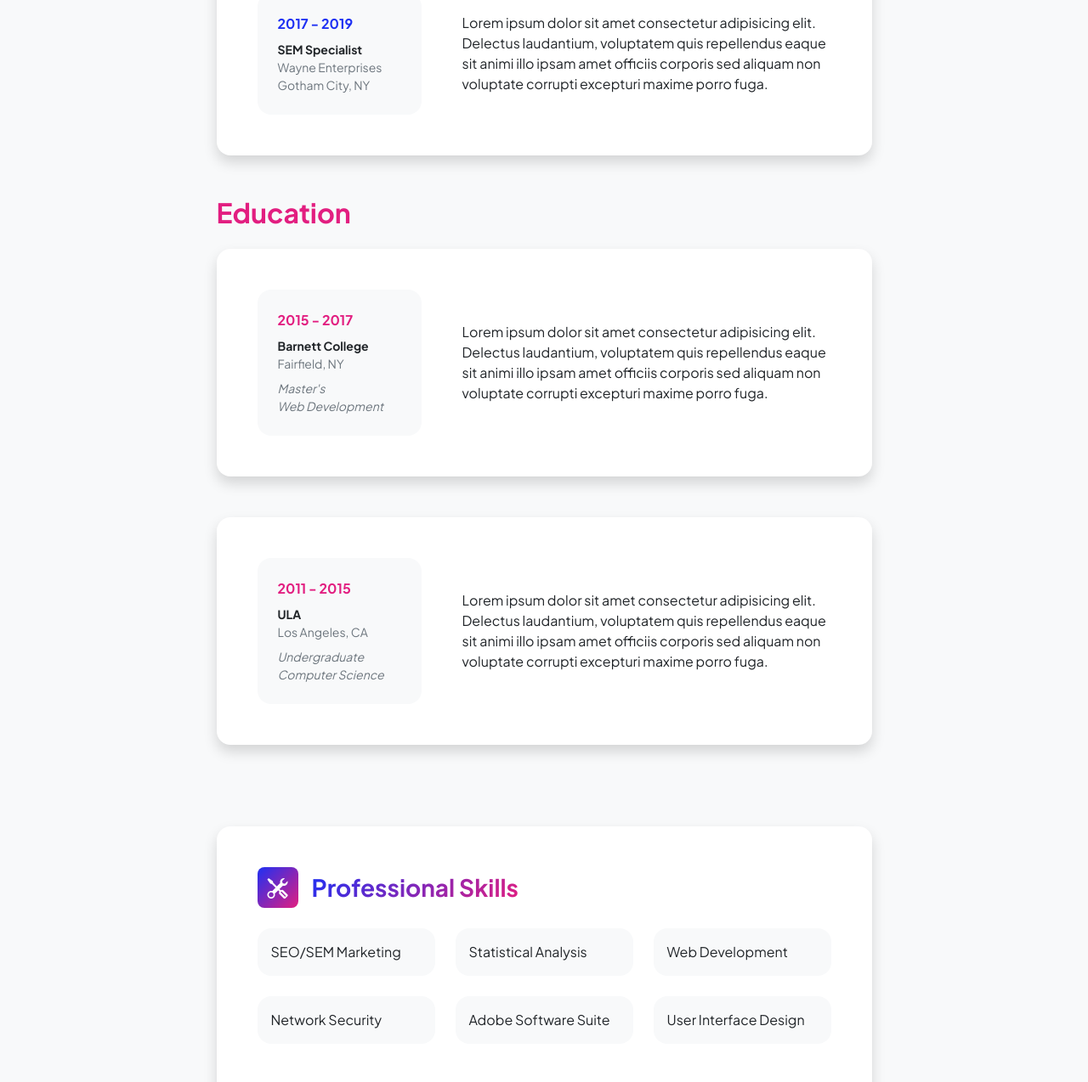
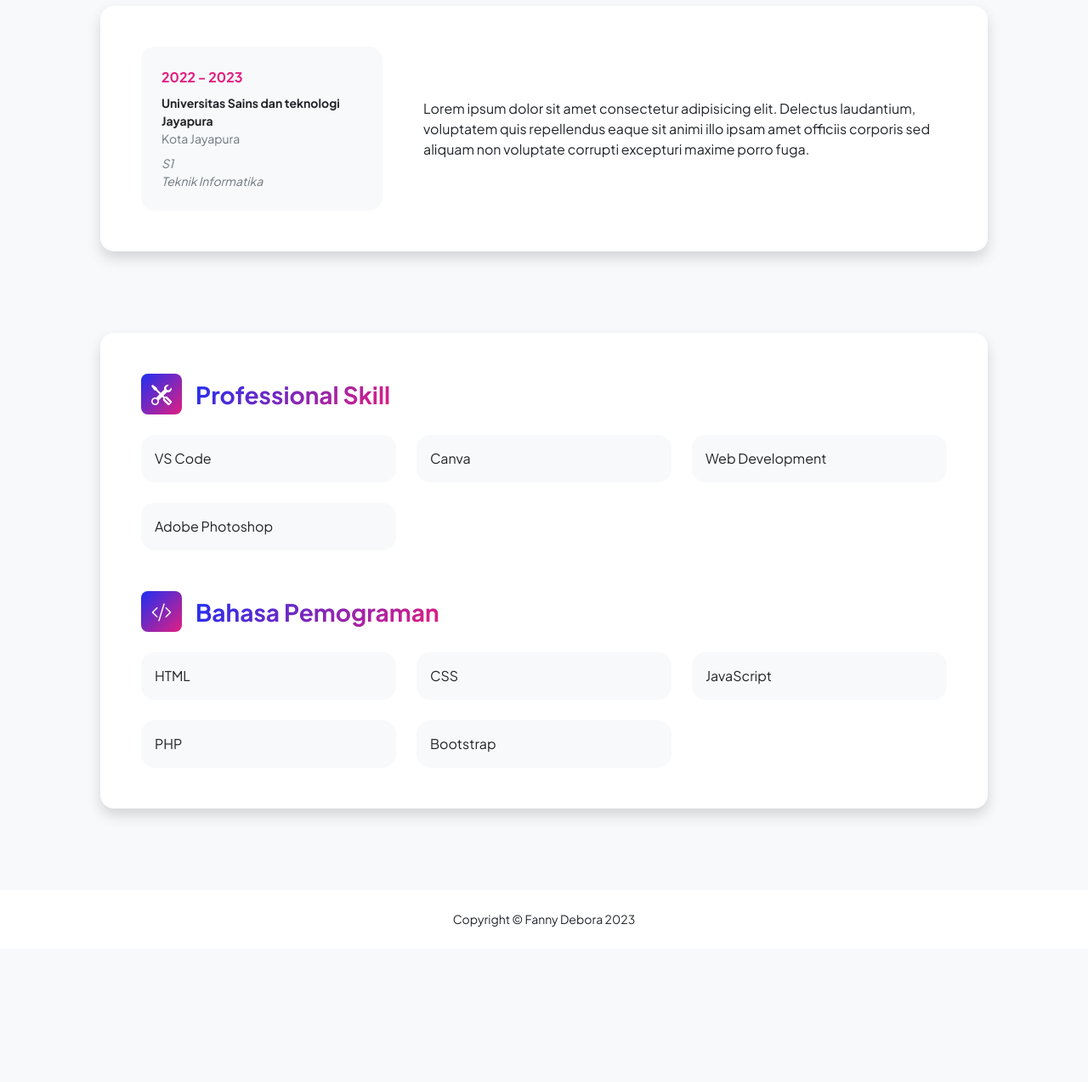
Before and after one commit to fannydebora/sacode-2023-html-css-pertemuan-ke-11, a plain HTML site: page resume.html in a window 1280 px wide. Shown: the part 651-1925 px from the top of the page at 85% size. After the commit the page ends 1768 px from the top, so only its background shows below. Drawn offline with nearby package versions, Linux system fonts and the light colour scheme.

Commit message:
Halaman Resume

```diff
--- a/resume.html
+++ b/resume.html
@@ -5,7 +5,7 @@
         <meta name="viewport" content="width=device-width, initial-scale=1, shrink-to-fit=no" />
         <meta name="description" content="" />
         <meta name="author" content="" />
-        <title>Personal - Start Bootstrap Template</title>
+        <title>Personal - Fanny Debora</title>
         <!-- Favicon-->
         <link rel="icon" type="image/x-icon" href="assets/favicon.ico" />
         <!-- Custom Google font-->
@@ -22,7 +22,7 @@
             <!-- Navigation-->
             <nav class="navbar navbar-expand-lg navbar-light bg-white py-3">
                 <div class="container px-5">
-                    <a class="navbar-brand" href="index.html"><span class="fw-bolder text-primary">Start Bootstrap</span></a>
+                    <a class="navbar-brand" href="index.html"><span class="fw-bolder text-primary">Profile Fanny Debora</span></a>
                     <button class="navbar-toggler" type="button" data-bs-toggle="collapse" data-bs-target="#navbarSupportedContent" aria-controls="navbarSupportedContent" aria-expanded="false" aria-label="Toggle navigation"><span class="navbar-toggler-icon"></span></button>
                     <div class="collapse navbar-collapse" id="navbarSupportedContent">
                         <ul class="navbar-nav ms-auto mb-2 mb-lg-0 small fw-bolder">
@@ -44,85 +44,47 @@
                         <!-- Experience Section-->
                         <section>
                             <div class="d-flex align-items-center justify-content-between mb-4">
-                                <h2 class="text-primary fw-bolder mb-0">Experience</h2>
+                                <h2 class="text-primary fw-bolder mb-0">Pengalaman</h2>
                                 <!-- Download resume button-->
                                 <!-- Note: Set the link href target to a PDF file within your project-->
-                                <a class="btn btn-primary px-4 py-3" href="#!">
-                                    <div class="d-inline-block bi bi-download me-2"></div>
-                                    Download Resume
-                                </a>
                             </div>
+
                             <!-- Experience Card 1-->
-                            <div class="card shadow border-0 rounded-4 mb-5">
+                             <!-- Experience Card 1-->
+                             <div class="card shadow border-0 rounded-4 mb-5">
                                 <div class="card-body p-5">
                                     <div class="row align-items-center gx-5">
                                         <div class="col text-center text-lg-start mb-4 mb-lg-0">
                                             <div class="bg-light p-4 rounded-4">
-                                                <div class="text-primary fw-bolder mb-2">2019 - Present</div>
-                                                <div class="small fw-bolder">Web Developer</div>
-                                                <div class="small text-muted">Stark Industries</div>
-                                                <div class="small text-muted">Los Angeles, CA</div>
+                                                <div class="text-primary fw-bolder mb-2">2023 - Sekarang</div>
+                                                <div class="small fw-bolder">Kelas Kursus HTML,CSS</div>
+                                                <div class="small text-muted">SaCode</div>
+                                                <div class="small text-muted">Kota Jayapura</div>
                                             </div>
                                         </div>
                                         <div class="col-lg-8"><div>Lorem ipsum dolor sit amet consectetur adipisicing elit. Delectus laudantium, voluptatem quis repellendus eaque sit animi illo ipsam amet officiis corporis sed aliquam non voluptate corrupti excepturi maxime porro fuga.</div></div>
                                     </div>
                                 </div>
                             </div>
-                            <!-- Experience Card 2-->
-                            <div class="card shadow border-0 rounded-4 mb-5">
-                                <div class="card-body p-5">
-                                    <div class="row align-items-center gx-5">
-                                        <div class="col text-center text-lg-start mb-4 mb-lg-0">
-                                            <div class="bg-light p-4 rounded-4">
-                                                <div class="text-primary fw-bolder mb-2">2017 - 2019</div>
-                                                <div class="small fw-bolder">SEM Specialist</div>
-                                                <div class="small text-muted">Wayne Enterprises</div>
-                                                <div class="small text-muted">Gotham City, NY</div>
-                                            </div>
-                                        </div>
-                                        <div class="col-lg-8"><div>Lorem ipsum dolor sit amet consectetur adipisicing elit. Delectus laudantium, voluptatem quis repellendus eaque sit animi illo ipsam amet officiis corporis sed aliquam non voluptate corrupti excepturi maxime porro fuga.</div></div>
-                                    </div>
-                                </div>
                             </div>
                         </section>
                         <!-- Education Section-->
                         <section>
-                            <h2 class="text-secondary fw-bolder mb-4">Education</h2>
+                            <h2 class="text-secondary fw-bolder mb-4">Pendidikan</h2>
                             <!-- Education Card 1-->
                             <div class="card shadow border-0 rounded-4 mb-5">
                                 <div class="card-body p-5">
                                     <div class="row align-items-center gx-5">
                                         <div class="col text-center text-lg-start mb-4 mb-lg-0">
                                             <div class="bg-light p-4 rounded-4">
-                                                <div class="text-secondary fw-bolder mb-2">2015 - 2017</div>
+                                                <div class="text-secondary fw-bolder mb-2">2022 - 2023</div>
                                                 <div class="mb-2">
-                                                    <div class="small fw-bolder">Barnett College</div>
-                                                    <div class="small text-muted">Fairfield, NY</div>
+                                                    <div class="small fw-bolder">Universitas Sains dan teknologi Jayapura</div>
+                                                    <div class="small text-muted">Kota Jayapura</div>
                                                 </div>
                                                 <div class="fst-italic">
-                                                    <div class="small text-muted">Master's</div>
-                                                    <div class="small text-muted">Web Development</div>
-                                                </div>
-                                            </div>
-                                        </div>
-                                        <div class="col-lg-8"><div>Lorem ipsum dolor sit amet consectetur adipisicing elit. Delectus laudantium, voluptatem quis repellendus eaque sit animi illo ipsam amet officiis corporis sed aliquam non voluptate corrupti excepturi maxime porro fuga.</div></div>
-                                    </div>
-                                </div>
-                            </div>
-                            <!-- Education Card 2-->
-                            <div class="card shadow border-0 rounded-4 mb-5">
-                                <div class="card-body p-5">
-                                    <div class="row align-items-center gx-5">
-                                        <div class="col text-center text-lg-start mb-4 mb-lg-0">
-                                            <div class="bg-light p-4 rounded-4">
-                                                <div class="text-secondary fw-bolder mb-2">2011 - 2015</div>
-                                                <div class="mb-2">
-                                                    <div class="small fw-bolder">ULA</div>
-                                                    <div class="small text-muted">Los Angeles, CA</div>
-                                                </div>
-                                                <div class="fst-italic">
-                                                    <div class="small text-muted">Undergraduate</div>
-                                                    <div class="small text-muted">Computer Science</div>
+                                                    <div class="small text-muted">S1 </div>
+                                                    <div class="small text-muted">Teknik Informatika</div>
                                                 </div>
                                             </div>
                                         </div>
@@ -142,24 +104,22 @@
                                     <div class="mb-5">
                                         <div class="d-flex align-items-center mb-4">
                                             <div class="feature bg-primary bg-gradient-primary-to-secondary text-white rounded-3 me-3"><i class="bi bi-tools"></i></div>
-                                            <h3 class="fw-bolder mb-0"><span class="text-gradient d-inline">Professional Skills</span></h3>
+                                            <h3 class="fw-bolder mb-0"><span class="text-gradient d-inline">Professional Skill</span></h3>
                                         </div>
                                         <div class="row row-cols-1 row-cols-md-3 mb-4">
-                                            <div class="col mb-4 mb-md-0"><div class="d-flex align-items-center bg-light rounded-4 p-3 h-100">SEO/SEM Marketing</div></div>
-                                            <div class="col mb-4 mb-md-0"><div class="d-flex align-items-center bg-light rounded-4 p-3 h-100">Statistical Analysis</div></div>
+                                            <div class="col mb-4 mb-md-0"><div class="d-flex align-items-center bg-light rounded-4 p-3 h-100">VS Code</Code></div></div>
+                                            <div class="col mb-4 mb-md-0"><div class="d-flex align-items-center bg-light rounded-4 p-3 h-100">Canva</div></div>
                                             <div class="col"><div class="d-flex align-items-center bg-light rounded-4 p-3 h-100">Web Development</div></div>
                                         </div>
                                         <div class="row row-cols-1 row-cols-md-3">
-                                            <div class="col mb-4 mb-md-0"><div class="d-flex align-items-center bg-light rounded-4 p-3 h-100">Network Security</div></div>
-                                            <div class="col mb-4 mb-md-0"><div class="d-flex align-items-center bg-light rounded-4 p-3 h-100">Adobe Software Suite</div></div>
-                                            <div class="col"><div class="d-flex align-items-center bg-light rounded-4 p-3 h-100">User Interface Design</div></div>
+                                            <div class="col mb-4 mb-md-0"><div class="d-flex align-items-center bg-light rounded-4 p-3 h-100">Adobe Photoshop</div></div>
                                         </div>
                                     </div>
                                     <!-- Languages list-->
                                     <div class="mb-0">
                                         <div class="d-flex align-items-center mb-4">
                                             <div class="feature bg-primary bg-gradient-primary-to-secondary text-white rounded-3 me-3"><i class="bi bi-code-slash"></i></div>
-                                            <h3 class="fw-bolder mb-0"><span class="text-gradient d-inline">Languages</span></h3>
+                                            <h3 class="fw-bolder mb-0"><span class="text-gradient d-inline">Bahasa Pemograman</span></h3>
                                         </div>
                                         <div class="row row-cols-1 row-cols-md-3 mb-4">
                                             <div class="col mb-4 mb-md-0"><div class="d-flex align-items-center bg-light rounded-4 p-3 h-100">HTML</div></div>
@@ -167,9 +127,8 @@
                                             <div class="col"><div class="d-flex align-items-center bg-light rounded-4 p-3 h-100">JavaScript</div></div>
                                         </div>
                                         <div class="row row-cols-1 row-cols-md-3">
-                                            <div class="col mb-4 mb-md-0"><div class="d-flex align-items-center bg-light rounded-4 p-3 h-100">Python</div></div>
-                                            <div class="col mb-4 mb-md-0"><div class="d-flex align-items-center bg-light rounded-4 p-3 h-100">Ruby</div></div>
-                                            <div class="col"><div class="d-flex align-items-center bg-light rounded-4 p-3 h-100">Node.js</div></div>
+                                            <div class="col mb-4 mb-md-0"><div class="d-flex align-items-center bg-light rounded-4 p-3 h-100">PHP</div></div>
+                                            <div class="col mb-4 mb-md-0"><div class="d-flex align-items-center bg-light rounded-4 p-3 h-100">Bootstrap</div></div>
                                         </div>
                                     </div>
                                 </div>
@@ -182,15 +141,8 @@
         <!-- Footer-->
         <footer class="bg-white py-4 mt-auto">
             <div class="container px-5">
-                <div class="row align-items-center justify-content-between flex-column flex-sm-row">
-                    <div class="col-auto"><div class="small m-0">Copyright &copy; Your Website 2023</div></div>
-                    <div class="col-auto">
-                        <a class="small" href="#!">Privacy</a>
-                        <span class="mx-1">&middot;</span>
-                        <a class="small" href="#!">Terms</a>
-                        <span class="mx-1">&middot;</span>
-                        <a class="small" href="#!">Contact</a>
-                    </div>
+                <div class="row text-center">
+                    <div class="col-12"><div class="small m-0">Copyright &copy; Fanny Debora 2023</div></div>
                 </div>
             </div>
         </footer>
```
